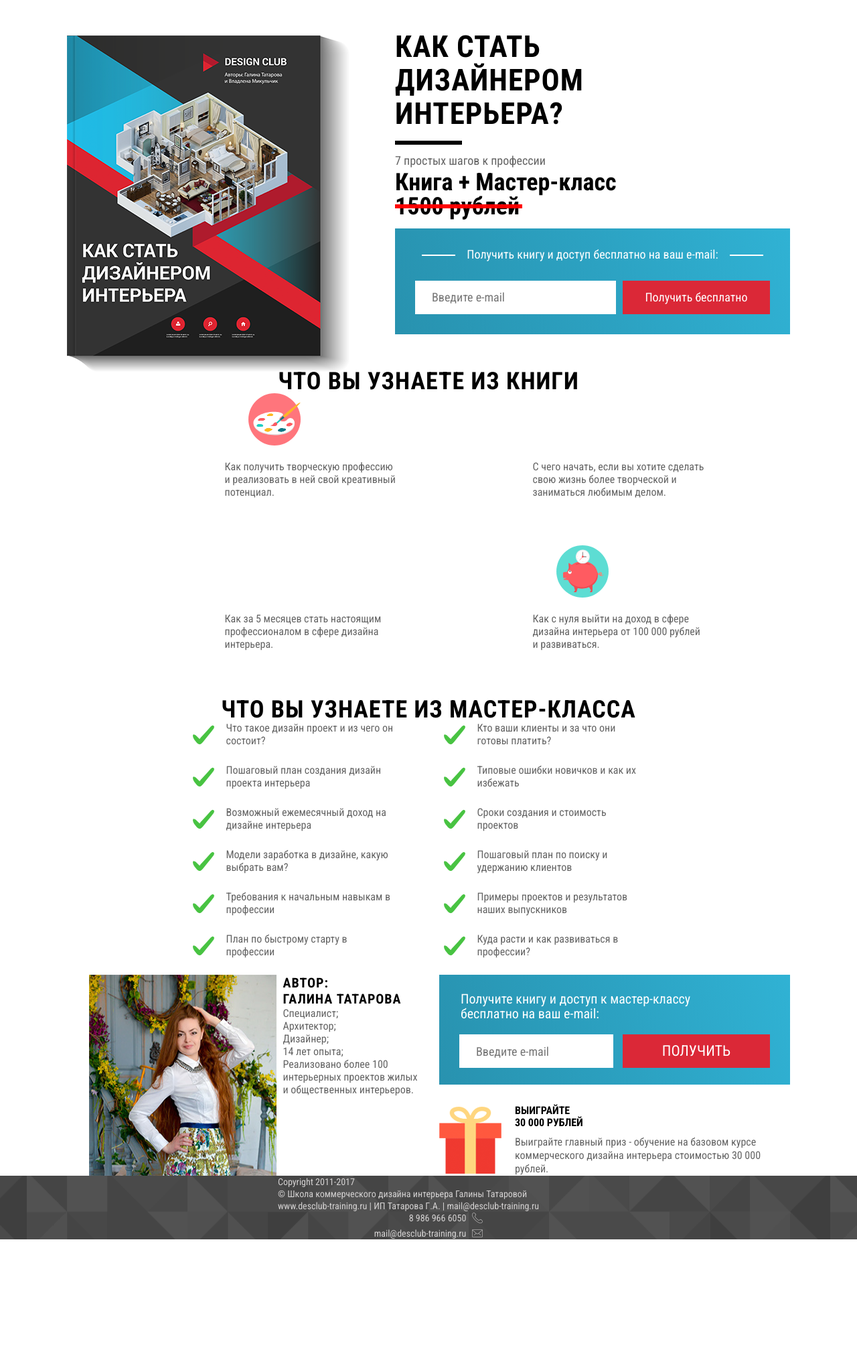
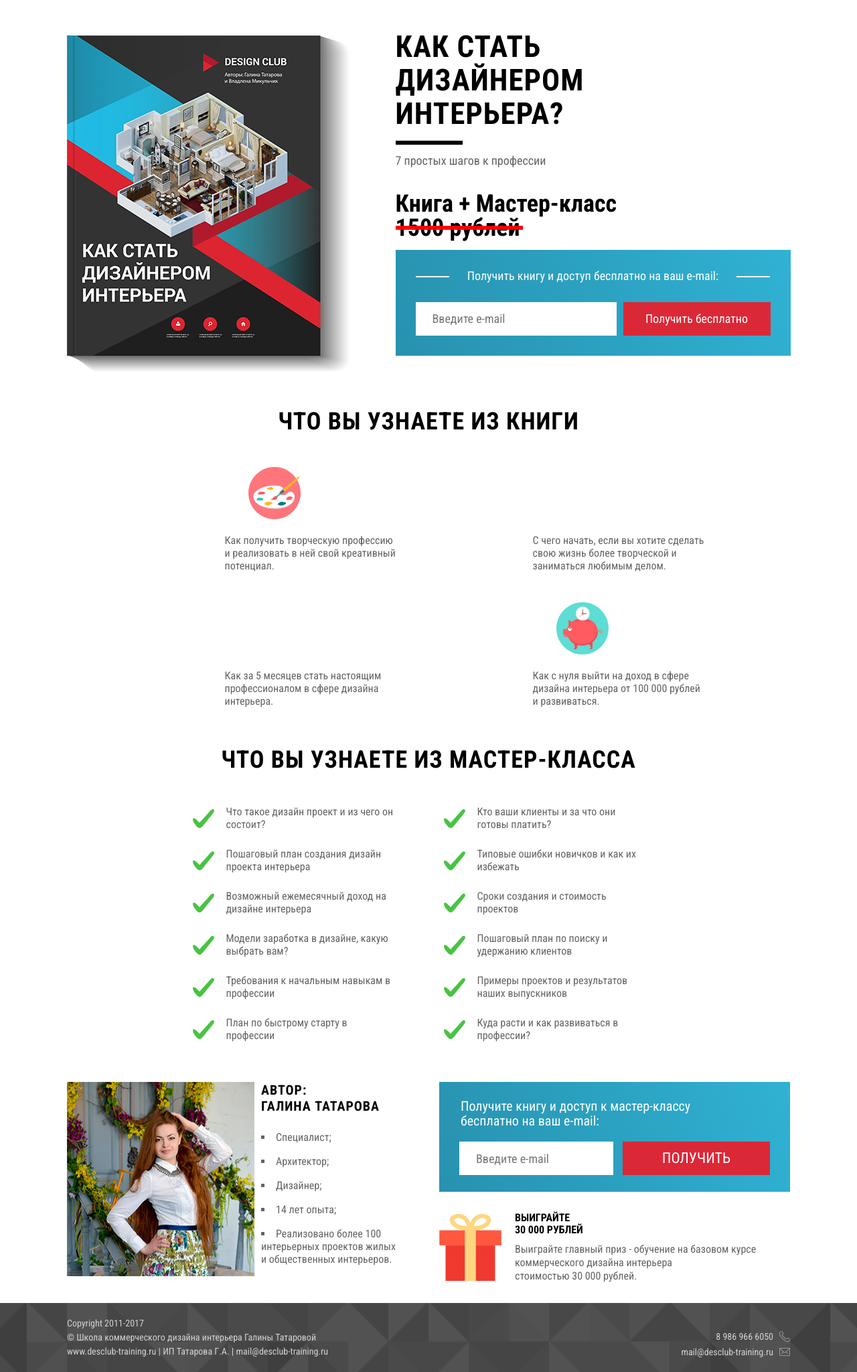
Before and after one commit to EnigmaSn/tatarova-design, a website: page index.html in a window 1280 px wide. Shown: the part 70-2118 px from the top of the page at 67% size. Before the commit the page ends 1920 px from the top, so only its background shows below. Drawn offline with Linux system fonts and the light colour scheme.

Commit message:
моб и планшет

```diff
--- a/index.html
+++ b/index.html
@@ -93,7 +93,7 @@
           </form>
           <div class="course__gift">
             <h3>Выиграйте <br> 30 000 рублей</h3>
-            <p>Выиграйте главный приз - обучение на базовом курсе коммерческого дизайна интерьера стоимостью 30 000 рублей.</p>
+            <p>Выиграйте главный приз - обучение на базовом курсе коммерческого дизайна интерьера<br> стоимостью 30 000 рублей.</p>
           </div>
         </div>
       </div>
--- a/sass/blocks/about-book.scss
+++ b/sass/blocks/about-book.scss
@@ -2,11 +2,11 @@
   h2 {
     font-size: 26px;
     line-height: 30px;
-    width: 260px;
+    width: 240px;
     text-transform: uppercase;
     text-align: center;
     letter-spacing: 1px;
-    margin: 0 auto;
+    margin: 50px auto 30px;
   }
 }
 
@@ -25,8 +25,9 @@
   width: 260px;
   padding-top: 100px;
   position: relative;
-  margin-bottom: 70px;
+  margin-bottom: 45px;
   color: $light-gray;
+  text-align: center;
 
   &:before {
     content: "";
@@ -59,11 +60,15 @@
       font-size: 30px;
       line-height: 30px;
       width: 100%;
+      margin: 60px auto 50px;
     }
   }
   .about-book__items {
     flex-direction: row;
-    width: 550px;
+    width: 580px;
+  }
+  .about-book__item {
+    text-align: left;
   }
 
 }
--- a/sass/blocks/about-mc.scss
+++ b/sass/blocks/about-mc.scss
@@ -6,7 +6,7 @@
     text-transform: uppercase;
     text-align: center;
     letter-spacing: 1px;
-    margin: 0 auto;
+    margin: 5px auto 30px;
   }
 }
 .about-mc__items {
@@ -41,13 +41,13 @@
       font-size: 30px;
       line-height: 30px;
       width: 100%;
+      margin: 15px auto 50px;
     }
   }
   .about-mc__items {
     flex-direction: row;
     flex-wrap: wrap;
-    width: 650px;
-    justify-content: space-between;
+    width: 580px;
   }
 
 }
--- a/sass/blocks/book.scss
+++ b/sass/blocks/book.scss
@@ -27,8 +27,12 @@
     font-size: 16px;
     line-height: 25px;
     display: block;
-    margin-bottom: 5px;
+    margin-bottom: 15px;
   }
+}
+.book__description {
+  margin: 0 auto;
+  width: 260px;
 }
 .book__img {
   display: none;
@@ -49,7 +53,7 @@
       position: absolute;
       content: "";
       display: table;
-      width: 138px;
+      width: 116px;
       height: 6px;
       background-color: $red;
       top: 50%;
@@ -115,7 +119,7 @@
       line-height: 45px;
       width: 300px;
       text-align: left;
-
+      margin: 0 auto 0 0;
 
       &:after {
         margin:15px 0;
@@ -131,13 +135,16 @@
   .book__img {
     display: block;
     position: absolute;
-    left: 340px;
+    right: 20px;
     @include vertical-align;
 
     img {
       width: 357px;
       height: auto;
     }
+  }
+  .book__description {
+    width: 660px;
   }
   .book__form {
     width: 300px;
@@ -165,6 +172,7 @@
       font-size: 18px;
       line-height: 18px;
       display: block;
+      margin-bottom: 37px;
     }
   }
   .book__img {
@@ -176,6 +184,9 @@
     img {
       width: 422px;
     }
+  }
+  .book__description {
+    width: 521px;
   }
   .book__info {
     font-size: 36px;
@@ -222,10 +233,10 @@
         top: 50%;
       }
       &:before {
-        left: -65px;
+        left: -75px;
       }
       &:after {
-        right: -65px;
+        right: -75px;
       }
     }
 
--- a/sass/blocks/contacts.scss
+++ b/sass/blocks/contacts.scss
@@ -35,15 +35,55 @@
   }
 
   &--white {
+    margin-right: auto;
+    margin-top: 20px;
+
     a {
       color: $lighter-gray;
+      text-align: left;
+      padding-right: 0;
+      padding-left: 25px;
 
       &:first-child:after {
+        left: 0;
         background-image: url("../img/phone-2.png");
       }
       &:last-child:after {
+        left: 0;
         background-image: url("../img/mail-2.png");
       }
     }
   }
 }
+@media #{$tablet-widths} {
+  .contacts {
+
+    &--white {
+      margin-left: auto;
+      margin-right: 0;
+      margin-top: 20px;
+
+      a {
+
+        text-align: right;
+        padding-right: 25px;
+        padding-left: 0;
+
+        &:first-child:after {
+          left: auto;
+          right: 0;
+          background-image: url("../img/phone-2.png");
+        }
+        &:last-child:after {
+          left: auto;
+          right: 0;
+          background-image: url("../img/mail-2.png");
+        }
+      }
+    }
+  }
+}
+
+@media #{$desktop-widths}  {
+
+}
--- a/sass/blocks/course.scss
+++ b/sass/blocks/course.scss
@@ -10,6 +10,7 @@
   img {
     width: 260px;
     height: auto;
+    margin-bottom: 10px;
   }
   b {
     font-size: 20px;
@@ -20,9 +21,13 @@
   }
 }
 .course__author-rate {
+  margin-top: 15px;
+
   li {
     color: $light-gray;
     width: 260px;
+    padding-bottom: 5px;
+    list-style: square inside;
   }
 }
 .course__get {
@@ -103,8 +108,8 @@
     line-height: 18px;
   }
   p {
-    margin: 0;
-    width: 260px;
+    margin: 0 auto;
+    width: 240px;
     color: $light-gray;
     font-size: 16px;
     line-height: 20px;
@@ -114,13 +119,24 @@
 @media #{$tablet-widths} {
   .course {
     width: 100%;
+    margin-top: 35px;
   }
   .course__author {
     flex-direction: row;
-    margin: 0 auto;
+    margin: 0 auto 30px;
 
     img {
       margin-right: 40px;
+    }
+  }
+  .course__author-rate {
+    margin-top: 25px;
+
+    li {
+      padding-bottom: 17px;
+    }
+    li:last-child {
+      padding-bottom: 0px;
     }
   }
   .course__get {
@@ -128,6 +144,7 @@
       width: 560px;
       margin: 0 auto;
       padding: 25px;
+      margin-bottom: 20px;
 
       div {
         flex-direction: row;
@@ -142,10 +159,10 @@
   }
   .course__gift {
     padding: 0;
-    padding-left: 130px;
+    padding-left: 115px;
     text-align: left;
     margin: 0 auto;
-    width: 560px;
+    width: 435px;
 
     &:before {
       content: "";
@@ -154,7 +171,7 @@
       left: 0;
     }
     p {
-      width: 405px;
+      width: 100%;
     }
   }
 
@@ -169,6 +186,7 @@
   .course__author {
     display: flex;
     width: 491px;
+    margin: 0;
 
 
     img {
--- a/sass/blocks/page-footer.scss
+++ b/sass/blocks/page-footer.scss
@@ -4,6 +4,8 @@
   width: 100%;
   position: relative;
   display: flex;
+  padding: 20px;
+  margin-top: 30px;
 
   &:after {
     content: "";
@@ -19,15 +21,24 @@
   }
 }
 .page-footer__info {
-  width: 450px;
   color: $lighter-gray;
+
   p {
     margin: 0;
     font-size: 14px;
-    line-height: 18px;
+    line-height: 21px;
   }
   a {
     color: $lighter-gray;
 
   }
 }
+
+@media #{$tablet-widths} {
+  .page-footer__info {
+    width: 450px;
+  }
+}
+@media #{$desktop-widths} {
+
+}
--- a/sass/blocks/wrapper.scss
+++ b/sass/blocks/wrapper.scss
@@ -19,6 +19,7 @@
 }
 
 @media #{$tablet-widths} {
+  .wrapper {
     &--page-header {
       justify-content: space-between;
       flex-direction: row;
@@ -28,12 +29,19 @@
       flex-direction: row;
       z-index: 1;
     }
-
+  }
 }
 @media #{$desktop-widths} {
+  .wrapper {
     &--page-header {
       display: flex;
       justify-content: space-between;
       flex-direction: row;
     }
+    &--page-footer {
+      justify-content: space-between;
+      flex-direction: row;
+      z-index: 1;
     }
+  }
+}
--- a/sass/global/mixins.scss
+++ b/sass/global/mixins.scss
@@ -1,5 +1,5 @@
 @mixin container() {
-  width: 320px;
+  width: 260px;
   margin: 0 auto;
 
   @media #{$tablet-widths} {
```
Also changed, not shown: css/style.css. Lines whose indentation alone changed are shown as unchanged.
